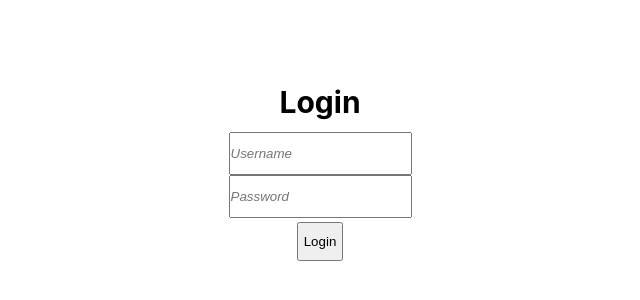
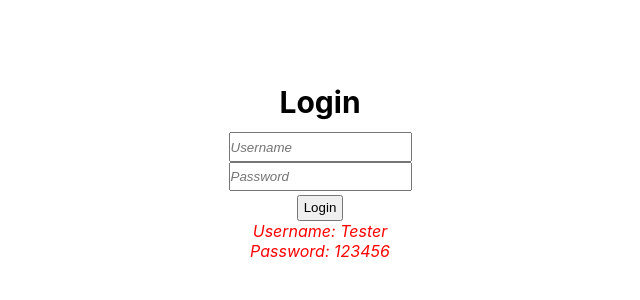
Before and after one commit to TravisBriscoe/order-sheet, a React (Create React App) app: page /manage/edit-recipes in a window 1280 px wide. Shown: the part 240-540 px from the top of the page, without its empty margins (320-960 px from the left). Built offline with nearby package versions, Linux system fonts and the light colour scheme; no server answers; the database is empty.

Commit message:
Added login screen text for test user login

```diff
--- a/src/components/login/login.component.jsx
+++ b/src/components/login/login.component.jsx
@@ -75,6 +75,8 @@ class LoginComponent extends React.Component {
 						value={password}
 						onChange={this.handleChange}
 					/>
+					<div className="login-creds">Username: Tester</div>
+					<div className="login-creds">Password: 123456</div>
 					<input className="login-form--login-btn" type="submit" value="Login" />
 				</form>
 			</div>
--- a/src/components/login/login.styles.scss
+++ b/src/components/login/login.styles.scss
@@ -6,7 +6,8 @@
 	display: grid;
 	justify-content: center;
 	grid-template-rows: 1fr 3fr;
-  grid-template-areas: "title"
+	grid-template-areas:
+		"title"
 		"forms";
 
 	h2 {
@@ -15,12 +16,18 @@
 		font-size: 30px;
 	}
 
+	.login-creds {
+		color: red;
+		font-style: italic;
+	}
+
 	&-form {
 		margin-top: 4px;
 		grid-area: forms;
 		display: grid;
 		grid-template-rows: 1fr 1fr 1fr;
-    grid-template-areas: "userinput"
+		grid-template-areas:
+			"userinput"
 			"passinput"
 			"actions";
 		justify-items: center;
```
Lines whose indentation alone changed are shown as unchanged.
